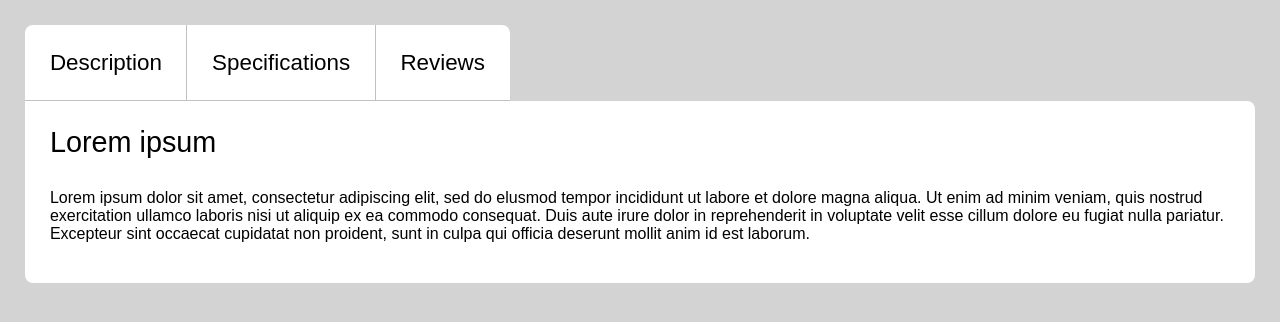
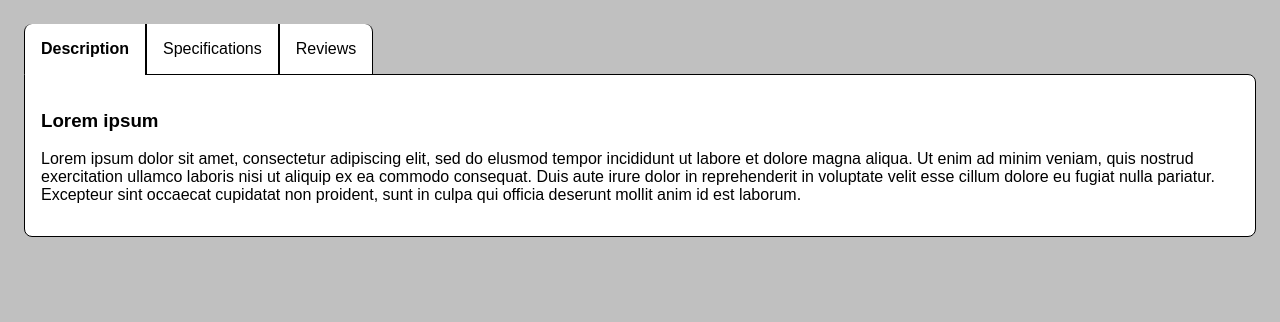
Before and after one commit to LucasVidalle/ctctrello, a plain HTML site: page index.html in a window 1280 px wide. Drawn offline with Linux system fonts and the light colour scheme.

Commit message:
feat:finish the exercise

```diff
--- a/index.html
+++ b/index.html
@@ -10,7 +10,7 @@
 
 <body>
     <main>
-        <div class="tab-components">
+        <div class="tabs-component">
             <div class="tabs-button-wrapper">
                 <div id="tab-01" class="tab-button active">Description</div>
                 <div id="tab-02" class="tab-button">Specifications</div>
@@ -18,23 +18,23 @@
             </div>
             <div class="tabs-content-wrapper">
                 <div id="content-tab-01" class="tab-content active">
-                    <h3 class="titles">Lorem ipsum</h3>
-                    <p class="info">Lorem ipsum dolor sit amet, consectetur adipiscing elit, sed do elusmod tempor
+                    <h3>Lorem ipsum</h3>
+                    <p>Lorem ipsum dolor sit amet, consectetur adipiscing elit, sed do elusmod tempor
                         incididunt ut labore et dolore magna aliqua. Ut enim ad minim veniam, quis nostrud exercitation
                         ullamco laboris nisi ut aliquip ex ea commodo consequat. Duis aute irure dolor in reprehenderit
                         in voluptate velit esse cillum dolore eu fugiat nulla pariatur. Excepteur sint occaecat
                         cupidatat non proident, sunt in culpa qui officia deserunt mollit anim id est laborum.</p>
                 </div>
                 <div id="content-tab-02" class="tab-content">
-                    <h3 class="titles">Sed ut perspiciatis</h3>
-                    <p class="info">Omnis iste natus error sit voluptatem accusantium doloremque laudantium, totam rem
+                    <h3>Sed ut perspiciatis</h3>
+                    <p>Omnis iste natus error sit voluptatem accusantium doloremque laudantium, totam rem
                         aperiam, eaque ipsa quae ab illo inventore veritatis et quasi architecto beatae vitae dicta sunt
                         explicabo. Nemo enim ipsam voluptatem quia voluptas sit aspernatur aut odit aut fugit, sed quia
                         consequuntur magni dolores eos qui ratione voluptatem sequi nesciunt.</p>
                 </div>
                 <div id="content-tab-03" class="tab-content">
-                    <h3 class="titles">Neque porro quisquam</h3>
-                    <p class="info">Est, qui dolorem ipsum quia dolor sit amet, consectetur, adipisci velit, sed quia
+                    <h3>Neque porro quisquam</h3>
+                    <p>Est, qui dolorem ipsum quia dolor sit amet, consectetur, adipisci velit, sed quia
                         non numquam eius modi tempora incidunt ut labore et dolore magnam aliquam quaerat voluptatem Ut
                         enim ad minima ventam, quis nostrum exercitationem ullam corporis suscipit laboriosam, nisi ut
                         aliquid ex ea commodi consequatur.</p>
--- a/style.css
+++ b/style.css
@@ -1,65 +1,40 @@
-* {
-    padding: 0;
-    margin: 0;
-    box-sizing: content-box;
-    list-style: none;
-    text-decoration: none;
-}
-
-body{
-    padding: 1%;
-    background-color: lightgray;
+body {
+    background-color: silver;
+    padding: 1rem;
     font-family: Arial, Helvetica, sans-serif;
   }
 
-.tab-components{
-    margin: 1%;
-    border-radius: 0.5rem 0 0.5rem 0.5rem;
+  .tabs-component .tabs-button-wrapper {
+    display: flex;
   }
 
-.tabs-button-wrapper{
-    display: flex;
-    justify-content: flex-start;
-    font-size: 1.4rem;
+  .tabs-component .tabs-button-wrapper .tab-button {
+    background-color: white;
+    padding: 1rem;
+    border-right: 1px solid black;
+    border-left: 1px solid black;
     cursor: pointer;
   }
 
-#tab-01{
-    background-color: white;
-    padding: 2%;
-    border-radius: 0.5rem 0 0 0;
-    border-right: 0.1rem solid silver;
-    border-bottom: 0.1rem solid silver;
+  .tabs-component .tabs-button-wrapper .tab-button.active {
+    font-weight: bold;
+    color: black;
+    box-shadow: 0 2px 0 -1px white;
   }
 
-#tab-02{
-    background-color: white;
-    padding: 2%;
-    border-right: 0.1rem solid silver;
-    border-bottom: 0.1rem solid silver;
+  .tabs-component .tabs-button-wrapper .tab-button:first-child {
+    border-radius: 8px 0 0 0;
   }
 
-#tab-03{
-    background-color: white;
-    padding: 2%;
-    border-radius: 0 0.5rem 0 0;
-    border-bottom: 0.1rem solid silver;
+  .tabs-component .tabs-button-wrapper .tab-button:last-child {
+    border-radius: 0 8px 0 0;
   }
 
-.tabs-content-wrapper{
-    padding: 2%;
-    border-radius: 0 0.5rem 0.5rem 0.5rem;
+  .tabs-content-wrapper {
     background-color: white;
-}
-
-h3{
-    padding-bottom: 2.5%;
-    font-size: 1.8rem;
-    font-weight: 300;
-}
-
-.info{
-    font-size: 1rem;
+    padding: 1rem;
+    border-radius: 0 8px 8px 8px;
+    border: 1px solid black;
   }
 
   .tabs-content-wrapper .tab-content {
```
Lines whose indentation alone changed are shown as unchanged.
